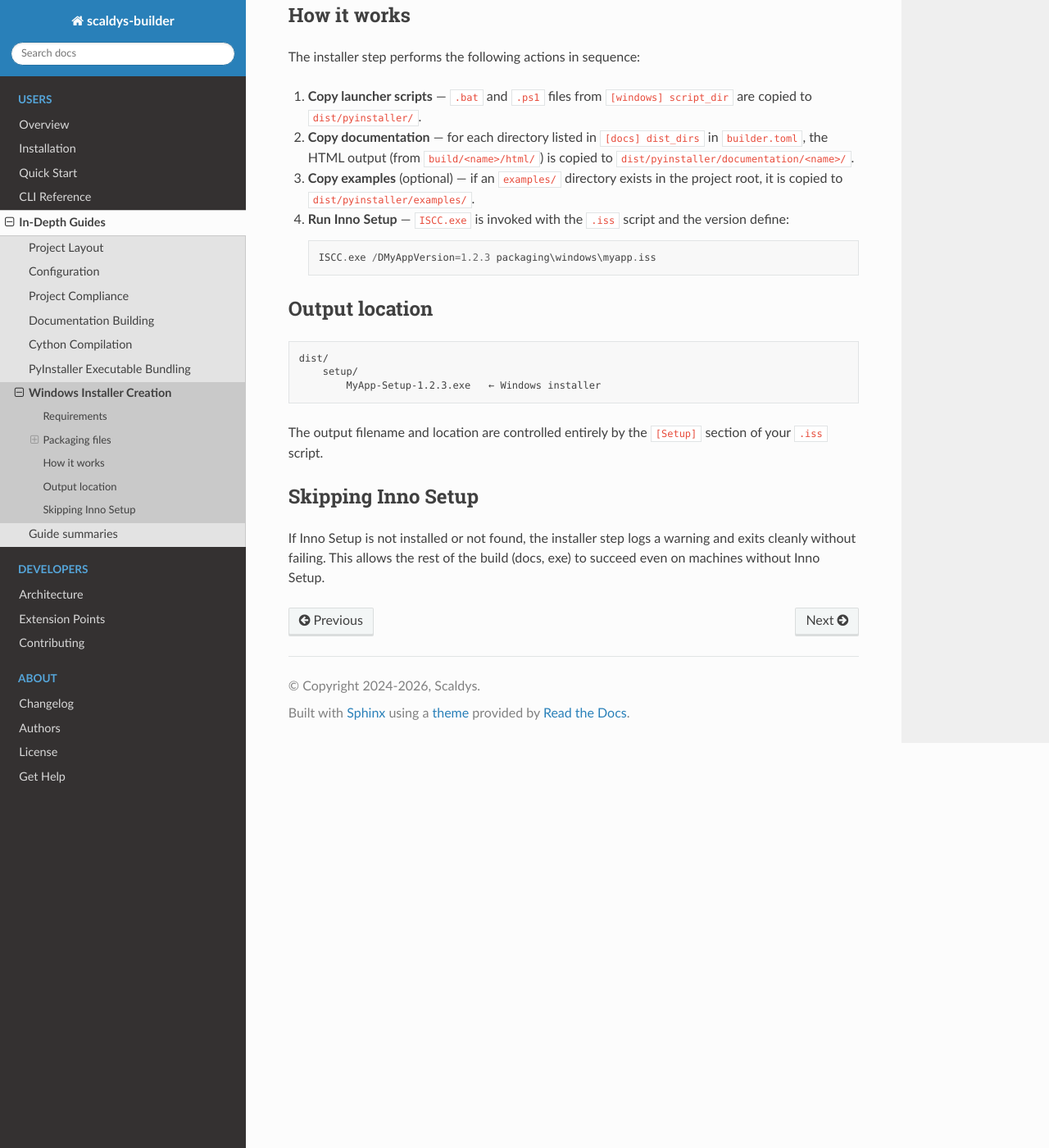
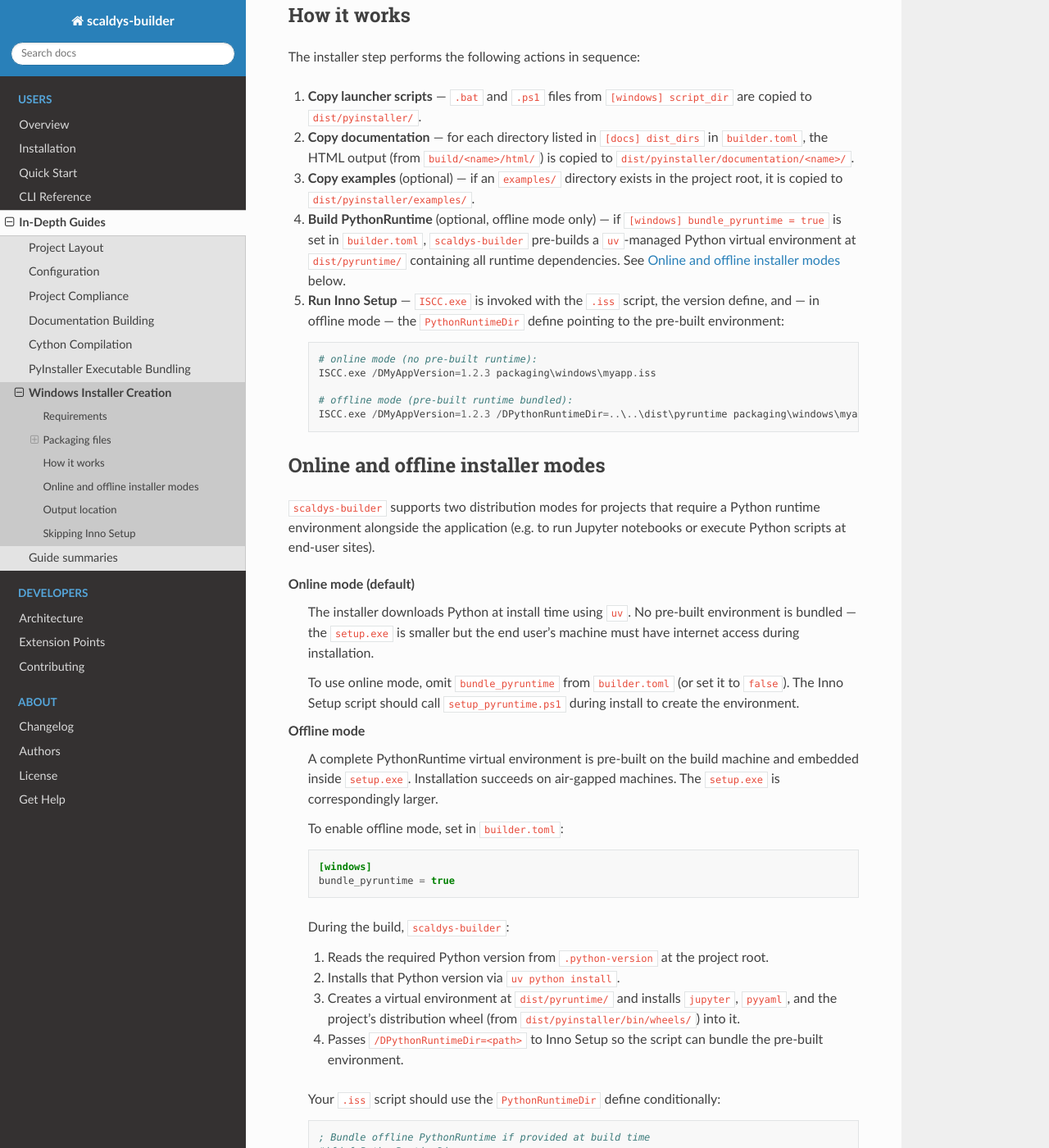
Before and after one commit to scaldys/scaldys-project, a Sphinx documentation site: the page built from docs/manual/source/users/topics/windows_installer.rst, in a window 1280 px wide and 1400 px high, scrolled down 1912 px. Shown: the whole window at 82% size. Built offline with Sphinx 7.4.7 and the Read the Docs theme 3.1.0, drawn with Linux system fonts in a browser that asks for light colours; some of the changed text lies outside the part shown.

Commit message:
Bump version to 0.5.0 with support for `.python-version`, offline installer mode, and `.pyd`-only wheel builds; update docs and compliance rules.

```diff
--- a/docs/manual/source/users/topics/windows_installer.rst
+++ b/docs/manual/source/users/topics/windows_installer.rst
@@ -115,10 +115,79 @@
 3. **Copy examples** (optional) — if an ``examples/`` directory exists in
    the project root, it is copied to ``dist/pyinstaller/examples/``.
 
-4. **Run Inno Setup** — ``ISCC.exe`` is invoked with the ``.iss`` script and
-   the version define::
+4. **Build PythonRuntime** (optional, offline mode only) — if
+   ``[windows] bundle_pyruntime = true`` is set in ``builder.toml``,
+   ``scaldys-builder`` pre-builds a ``uv``-managed Python virtual environment
+   at ``dist/pyruntime/`` containing all runtime dependencies.  See
+   `Online and offline installer modes`_ below.
 
+5. **Run Inno Setup** — ``ISCC.exe`` is invoked with the ``.iss`` script,
+   the version define, and — in offline mode — the ``PythonRuntimeDir``
+   define pointing to the pre-built environment::
+
+       # online mode (no pre-built runtime):
        ISCC.exe /DMyAppVersion=1.2.3 packaging\windows\myapp.iss
+
+       # offline mode (pre-built runtime bundled):
+       ISCC.exe /DMyAppVersion=1.2.3 /DPythonRuntimeDir=..\..\dist\pyruntime packaging\windows\myapp.iss
+
+Online and offline installer modes
+===================================
+
+``scaldys-builder`` supports two distribution modes for projects that require
+a Python runtime environment alongside the application (e.g. to run Jupyter
+notebooks or execute Python scripts at end-user sites).
+
+**Online mode** (default)
+    The installer downloads Python at install time using ``uv``.  No
+    pre-built environment is bundled — the ``setup.exe`` is smaller but the
+    end user's machine must have internet access during installation.
+
+    To use online mode, omit ``bundle_pyruntime`` from ``builder.toml`` (or
+    set it to ``false``).  The Inno Setup script should call
+    ``setup_pyruntime.ps1`` during install to create the environment.
+
+**Offline mode**
+    A complete PythonRuntime virtual environment is pre-built on the build
+    machine and embedded inside ``setup.exe``.  Installation succeeds on
+    air-gapped machines.  The ``setup.exe`` is correspondingly larger.
+
+    To enable offline mode, set in ``builder.toml``:
+
+    .. code-block:: toml
+
+        [windows]
+        bundle_pyruntime = true
+
+    During the build, ``scaldys-builder``:
+
+    1. Reads the required Python version from ``.python-version`` at the
+       project root.
+    2. Installs that Python version via ``uv python install``.
+    3. Creates a virtual environment at ``dist/pyruntime/`` and installs
+       ``jupyter``, ``pyyaml``, and the project's distribution wheel
+       (from ``dist/pyinstaller/bin/wheels/``) into it.
+    4. Passes ``/DPythonRuntimeDir=<path>`` to Inno Setup so the script
+       can bundle the pre-built environment.
+
+    Your ``.iss`` script should use the ``PythonRuntimeDir`` define
+    conditionally:
+
+    .. code-block:: ini
+
+        ; Bundle offline PythonRuntime if provided at build time
+        #ifdef PythonRuntimeDir
+        [Files]
+        Source: "{#PythonRuntimeDir}\*"; DestDir: "{app}\PythonRuntime"; Flags: recursesubdirs
+        #endif
+
+.. note::
+
+   Both modes require ``.python-version`` to exist at the project root (see
+   :ref:`compliance_checking` — Rule 9).  In online mode the file is copied
+   into ``bin\`` so ``setup_pyruntime.ps1`` can read it at install time.  In
+   offline mode it is used during the build to select the correct Python
+   version.
 
 Output location
 ===============
--- a/pyproject.toml
+++ b/pyproject.toml
@@ -1,6 +1,6 @@
 [project]
 name = "scaldys-builder"
-version = "0.4.0"
+version = "0.5.0"
 authors = [
   { name="Scaldys", email="scaldys@scaldys.net" },
 ]
```
Also changed, not shown: docs/manual/source/users/topics/compliance_checking.rst (+8 -0 lines), docs/manual/source/users/topics/configuration.rst (+12 -1 lines), docs/manual/source/users/topics/windows_exe.rst (+46 -0 lines), 4 other files.
